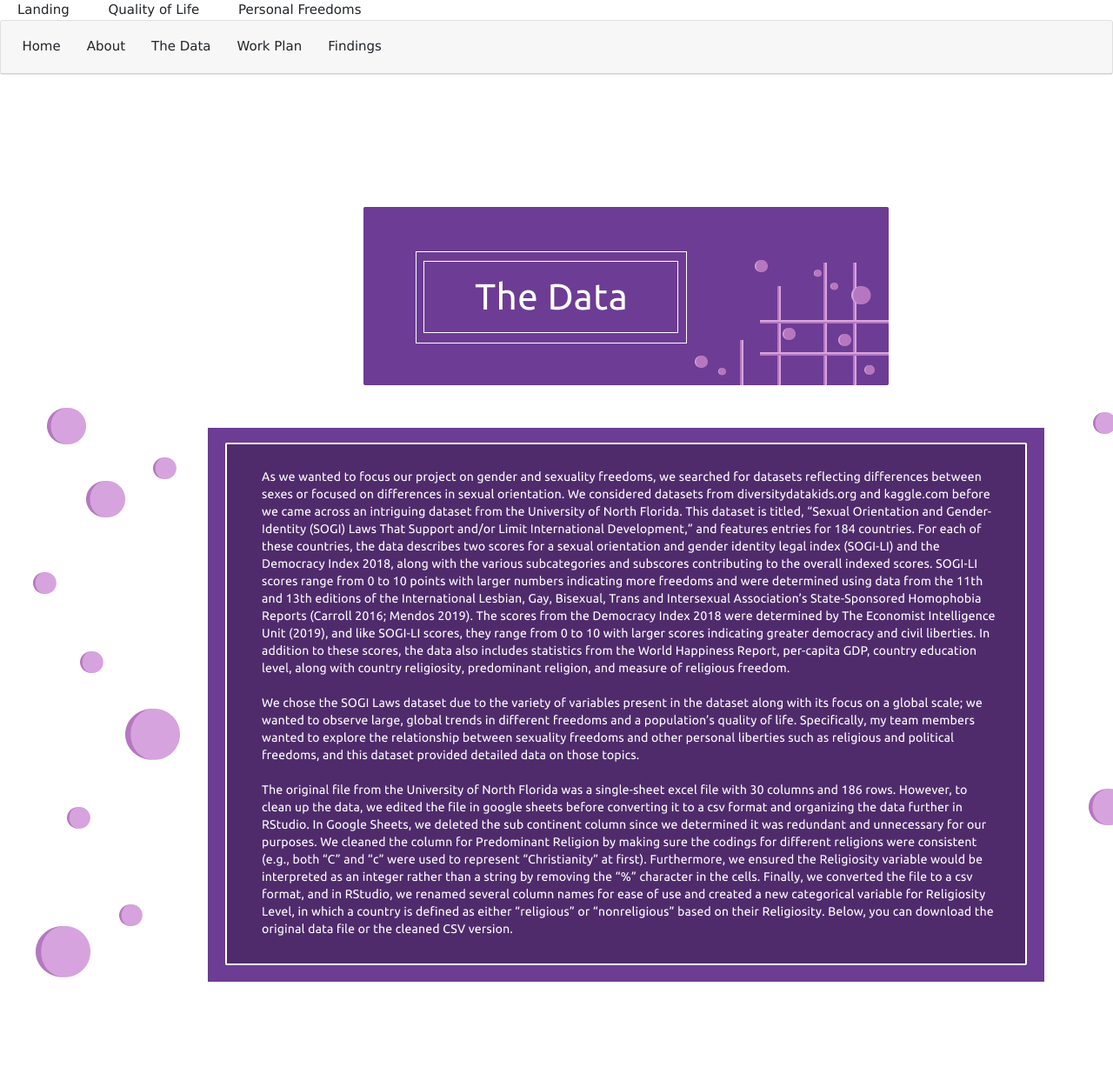
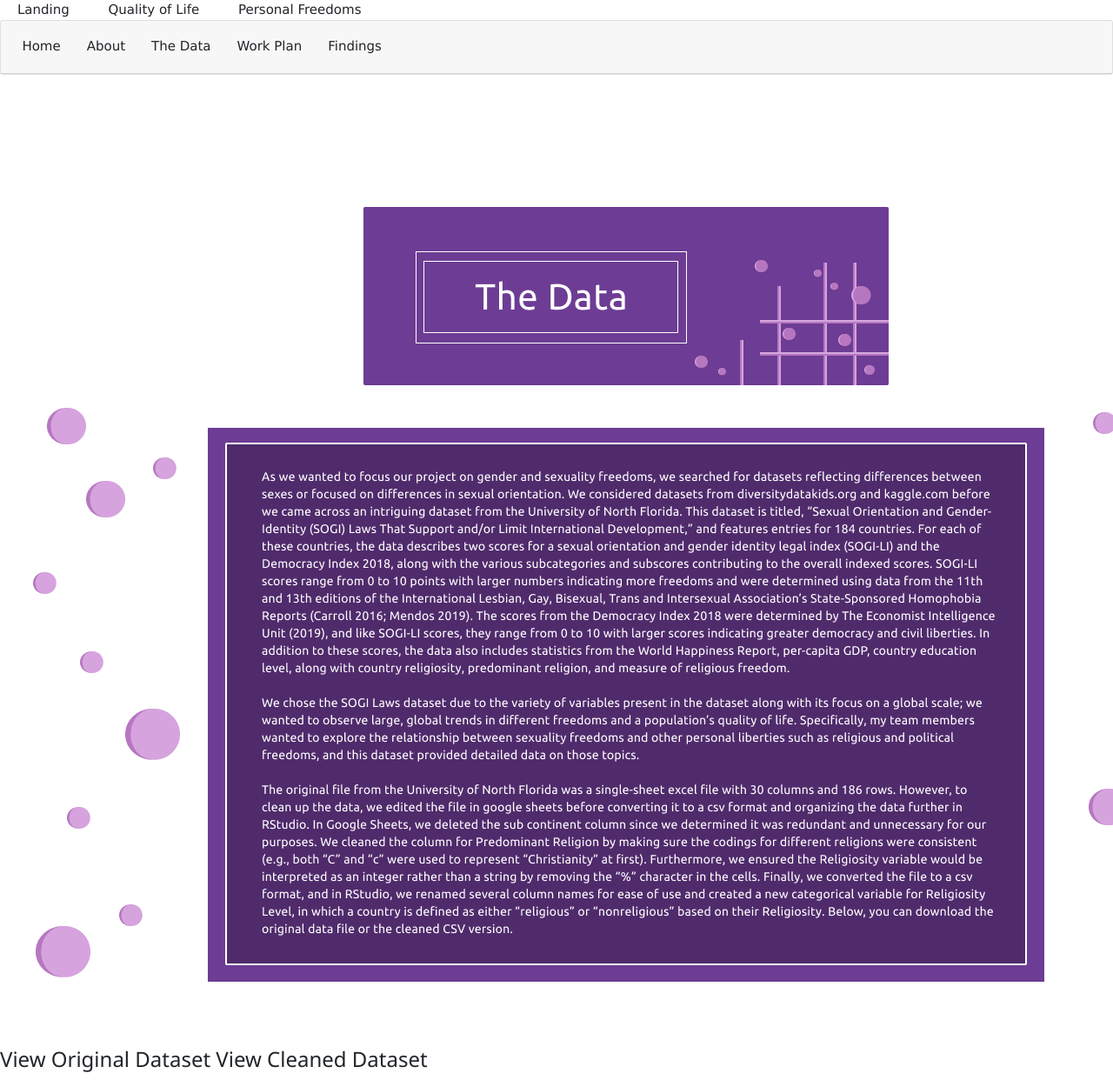
Before and after one commit to LHarrison36/DH125-Final-Project, a Jekyll site: the page built from Data3.md, in a window 1280 px wide. Shown: the whole page at 87% size. Built offline with Jekyll 4.4.1, drawn with Linux system fonts in a browser that asks for light colours; before the commit the page ends 1204 px from its top, so only the background shows below that.

Commit message:
Update Data3.md

```diff
--- a/Data3.md
+++ b/Data3.md
@@ -4,3 +4,8 @@ layout: template
 filename: Data3
 ---
 ![Data Page](4bData2.png)
+
+
+
+
+### [View Original Dataset](https://docs.google.com/spreadsheets/d/11KtGxFg9-U69w8sbpMir1dNKCYwOoXM9/edit?usp=sharing&ouid=102425609834752712251&rtpof=true&sd=true)      [View Cleaned Dataset](https://drive.google.com/file/d/1k8NRbas2vIyCx9Wwnz8BoD4XspW97Jyb/view?usp=sharing)
```
